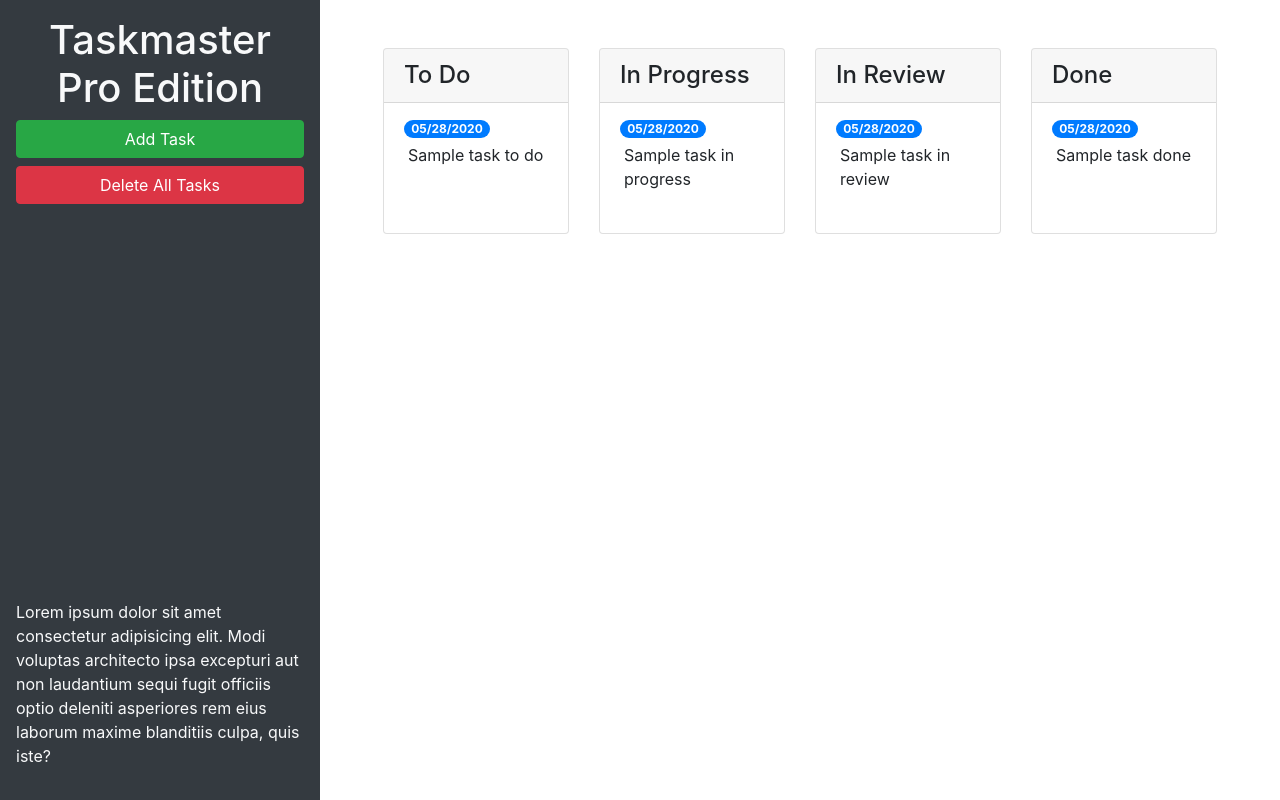
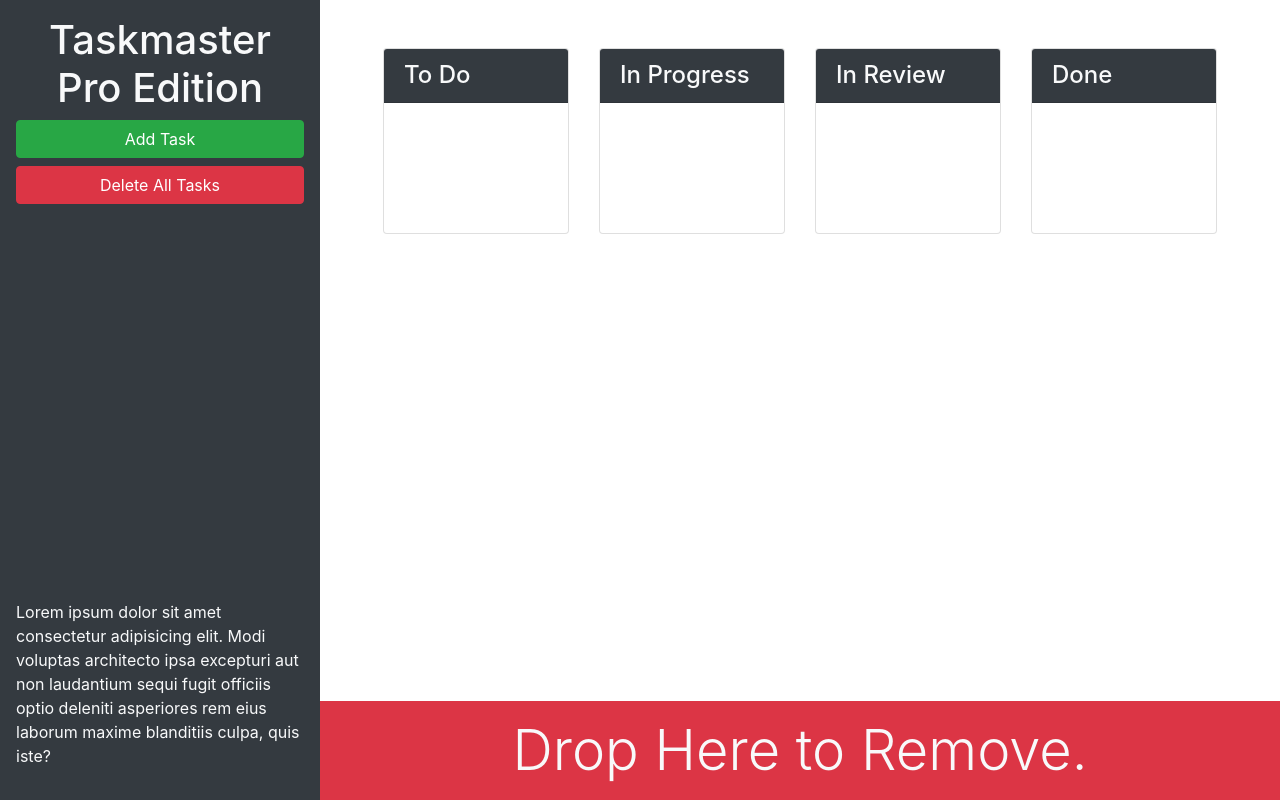
Before and after one commit to natejboucher/taskmaster-pro, a plain HTML site: page index.html in a window 1280 px wide. Drawn offline with nearby package versions, Linux system fonts and the light colour scheme.

Commit message:
added utilities and cards to layout

```diff
--- a/index.html
+++ b/index.html
@@ -13,77 +13,63 @@
 <body>
 
   <div class="row min-vh-100 no-gutters">
-    <header class="col-12 col-lg-3 bg-dark text-light d-flex flex-column p-4 p-lg-3">
+    <header class="col-12 col-lg-3 bg-dark text-light sticky-top d-flex flex-column p-4 p-lg-3">
       <h1 class="text-center">Taskmaster Pro Edition</h1>
       <button id="create-task" class="btn btn-block btn-success" data-toggle="modal" data-target="#task-form-modal">Add
         Task</button>
       <button id="remove-tasks" class="btn btn-block btn-danger">Delete All Tasks</button>
-      <p class="mt-auto">Lorem ipsum dolor sit amet consectetur adipisicing elit. Modi voluptas architecto ipsa excepturi aut non
+      <p class="mt-auto d-none d-lg-block">Lorem ipsum dolor sit amet consectetur adipisicing elit. Modi voluptas architecto ipsa excepturi aut non
         laudantium sequi fugit officiis optio deleniti asperiores rem eius laborum maxime blanditiis culpa, quis iste?
       </p>
     </header>
-    <main class="col-12 col-lg-9">
+    <main class="col-12 col-lg-9 d-flex flex-column">
       <div class="m-5 row justify-content-around">
         <!-- to do start-->
         <div class="col-12 col-md-6 col-xl-3 mb-3">
           <div class="card">
-            <h4 class="card-header">
+            <h4 class="card-header bg-dark text-light">
               To Do
             </h4>
-            <ul id="list-toDo" class="list-group list-group-flush">
-              <li class="list-group-item">
-                <span class="badge badge-primary badge-pill">05/28/2020</span>
-                <p class="m-1">Sample task to do</p>
-              </li>
-            </ul>
+            <ul id="list-toDo" class="list-group list-group-flush"></ul>
           </div>
         </div>
         <!-- to do end-->
         <!-- in progress start-->
         <div class="col-12 col-md-6 col-xl-3 mb-3">
           <div class="card">
-            <h4 class="card-header">
+            <h4 class="card-header bg-dark text-light">
               In Progress
             </h4>
-            <ul id="list-inProgress" class="list-group list-group-flush">
-              <li class="list-group-item">
-                <span class="badge badge-primary badge-pill">05/28/2020</span>
-                <p class="m-1">Sample task in progress</p>
-              </li>
-            </ul>
+            <ul id="list-inProgress" class="list-group list-group-flush"></ul>
           </div>
         </div>
         <!--- in progress end -->
         <!-- in review start-->
         <div class="col-12 col-md-6 col-xl-3 mb-3">
           <div class="card">
-            <h4 class="card-header">
+            <h4 class="card-header bg-dark text-light">
               In Review
             </h4>
-            <ul id="list-inReview" class="list-group list-group-flush">
-              <li class="list-group-item">
-                <span class="badge badge-primary badge-pill">05/28/2020</span>
-                <p class="m-1">Sample task in review</p>
-              </li>
-            </ul>
+            <ul id="list-inReview" class="list-group list-group-flush"></ul>
           </div>
         </div>
         <!-- in review end-->
         <!-- done start -->
         <div class="col-12 col-md-6 col-xl-3 mb-3">
           <div class="card">
-            <h4 class="card-header">
+            <h4 class="card-header bg-dark text-light">
               Done
             </h4>
             <ul id="list-done" class="list-group list-group-flush">
-              <li class="list-group-item">
-                <span class="badge badge-primary badge-pill">05/28/2020</span>
-                <p class="m-1">Sample task done</p>
-              </li>
-            </ul>
+              <li class="list-group-item"></ul>
           </div>
         </div>
         <!-- done end -->
+      </div>
+      <div id="trash" class="mt-auto">
+        <div class="w-100 bg-danger p-3 text-center text-light display-4">
+          Drop Here to Remove.
+        </div>
       </div>
     </main>
   </div>
```
